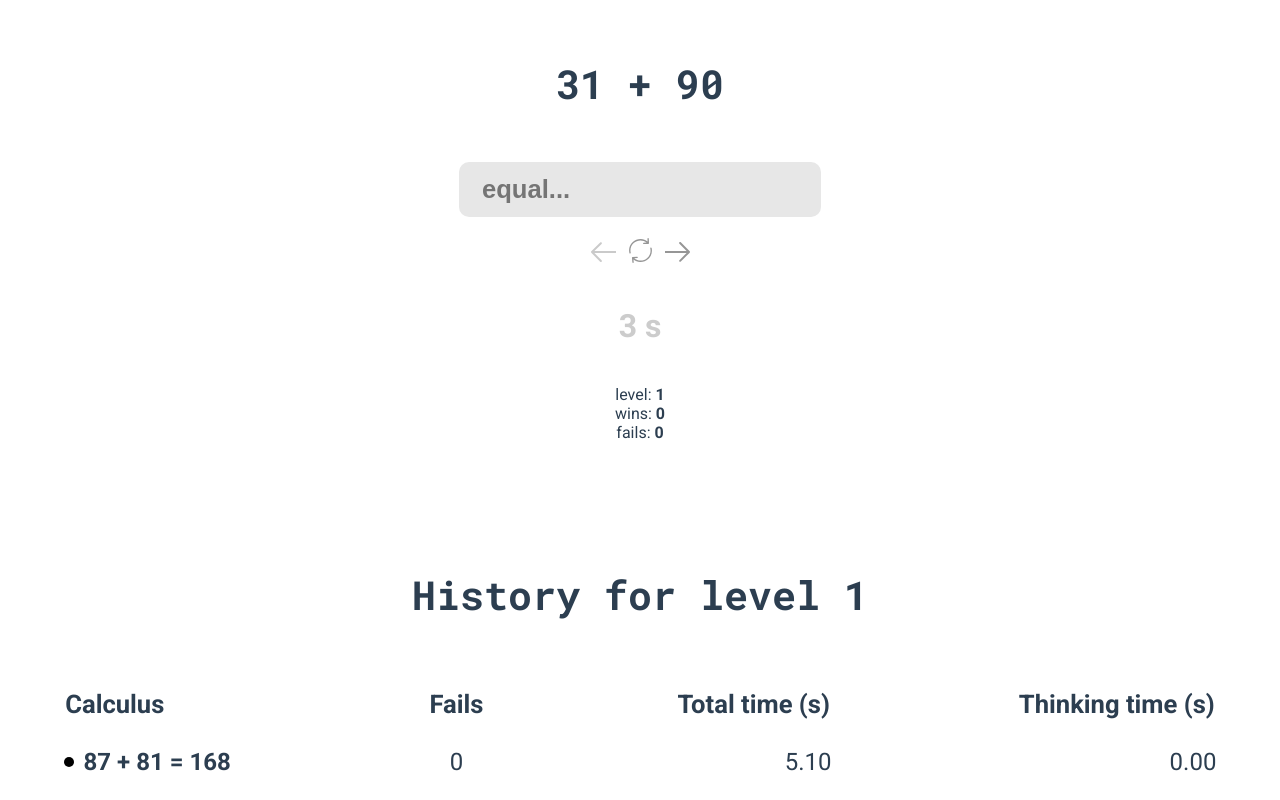
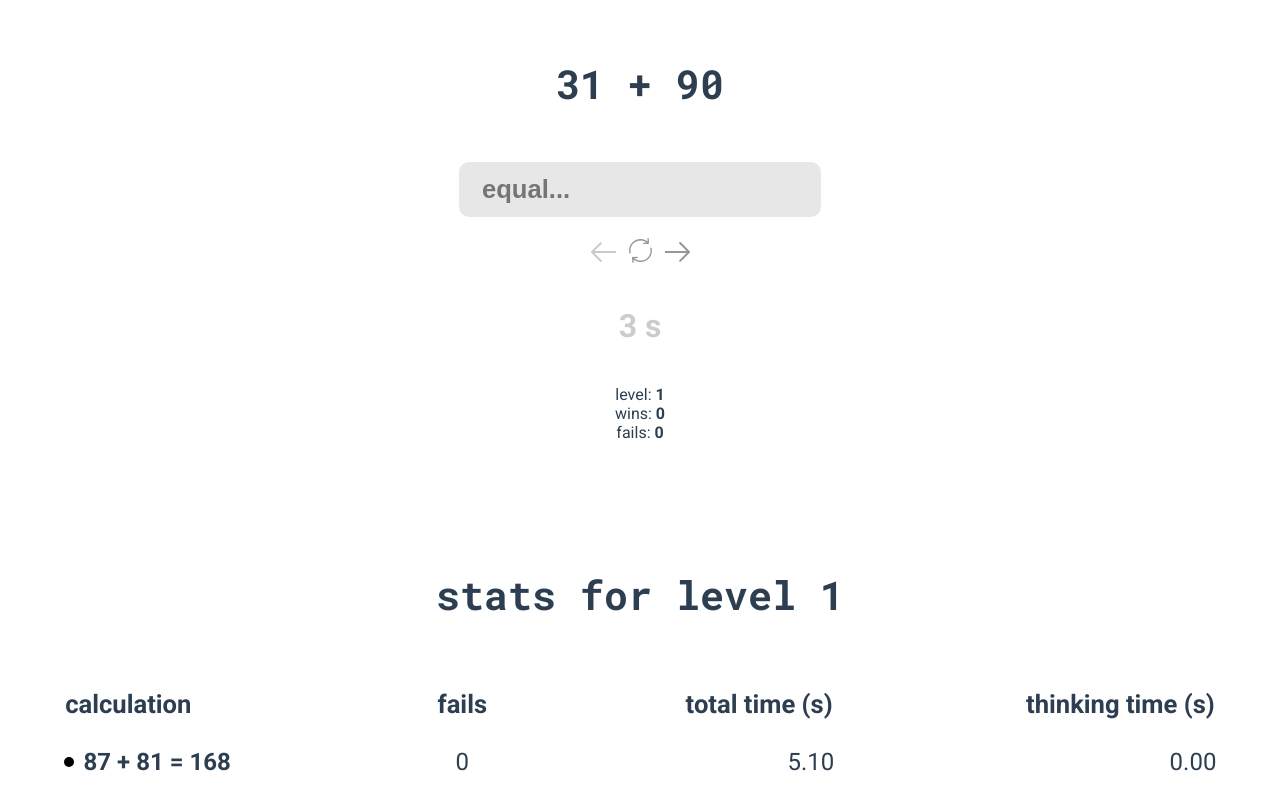
Before and after one commit to owengombas/Mental, a Vue app: page / in a window 1280 px wide. Both pictures are taken after a click on the button 640 px from the left and 251 px from the top of the page. Shown: the top 800 px of the page. Built offline with nearby package versions, Linux system fonts and the light colour scheme.

Commit message:
gloabl improvements

```diff
--- a/index.html
+++ b/index.html
@@ -2,7 +2,7 @@
 <html lang="en">
   <head>
     <meta charset="utf-8">
-    <meta name="viewport" content="width=device-width,initial-scale=1.0">
+    <meta name="viewport" content="width=device-width,initial-scale=1.0,maximum-scale=1.0,user-scalable=no">
     <link rel="apple-touch-icon" sizes="180x180" href="/static/favicon/apple-touch-icon.png">
     <link rel="icon" type="image/png" sizes="32x32" href="/static/favicon/favicon-32x32.png">
     <link rel="icon" type="image/png" sizes="16x16" href="/static/favicon/favicon-16x16.png">
--- a/src/components/Mental.vue
+++ b/src/components/Mental.vue
@@ -77,22 +77,22 @@
 
     <div v-for="(difficulty, index) in historyLevels" :key="index" class="history">
       <div v-if="history[difficulty] && difficulty" class="history-container">
-        <h1>History for level {{ difficulty }}</h1>
+        <h1>stats for level {{ difficulty }}</h1>
         <div class="table-container">
           <table class="history-table">
             <thead>
               <tr class="history-item-header">
                 <th class="history-item-text">
-                  Calculus
+                  calculation
                 </th>
                 <th class="history-item-fails">
-                  Fails
+                  fails
                 </th>
                 <th class="history-item-time">
-                  Total time (s)
+                  total time (s)
                 </th>
                 <th class="history-item-time">
-                  Thinking time (s)
+                  thinking time (s)
                 </th>
               </tr>
             </thead>
@@ -127,9 +127,15 @@
       </div>
     </div>
     <div v-if="historyLevels.length > 0" class="clear">
-      <button @click="clearHistory" class="btn">Clear history</button>
+      <button @click="clearHistory" class="btn">clear history</button>
     </div>
     <div class="note">
+      <div v-if="historyLevels.length > 0" class="italic">
+        <div class="indicator"/> &nbsp;&nbsp;&nbsp;This dot indicates your difficulty on a calculation (color intensity)
+      </div>
+      <div v-if="historyLevels.length > 0" class="italic">
+        <div class="indicator give-up"/> &nbsp;&nbsp;&nbsp;This dot indicates an abandoned calculation
+      </div>
       <div v-if="historyLevels.length > 0" class="italic">
         thinking time is the respone time without the typing time
       </div>
@@ -392,6 +398,12 @@ export default {
   font-style italic
 
 .note
+  div
+    display flex
+    align-items center
+    justify-content center
+    margin 0.5em 0
+  text-align center
   margin-top 100px
   margin-bottom 40px
 
@@ -521,4 +533,7 @@ h2
   transition all .2s
   &:active
     transform scale(0.9)
+
+#controls
+  user-select none
 </style>
```
